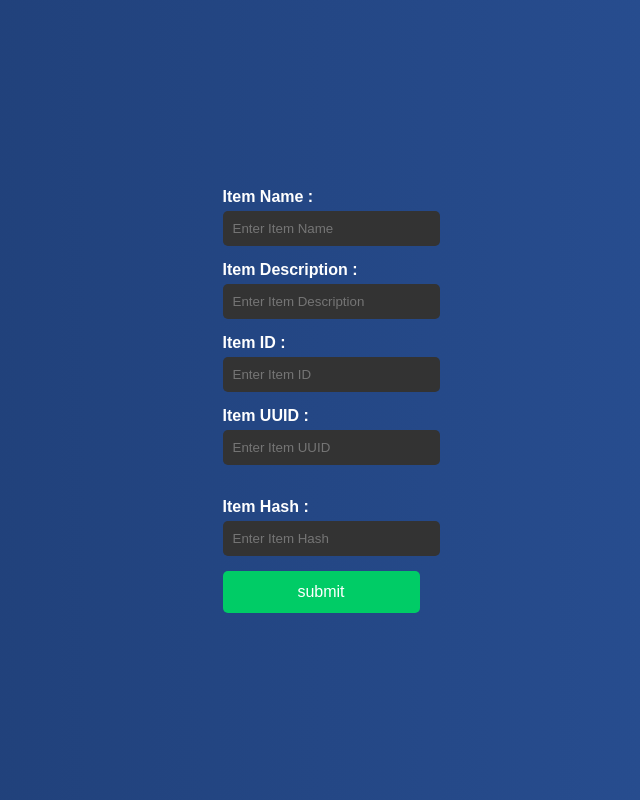
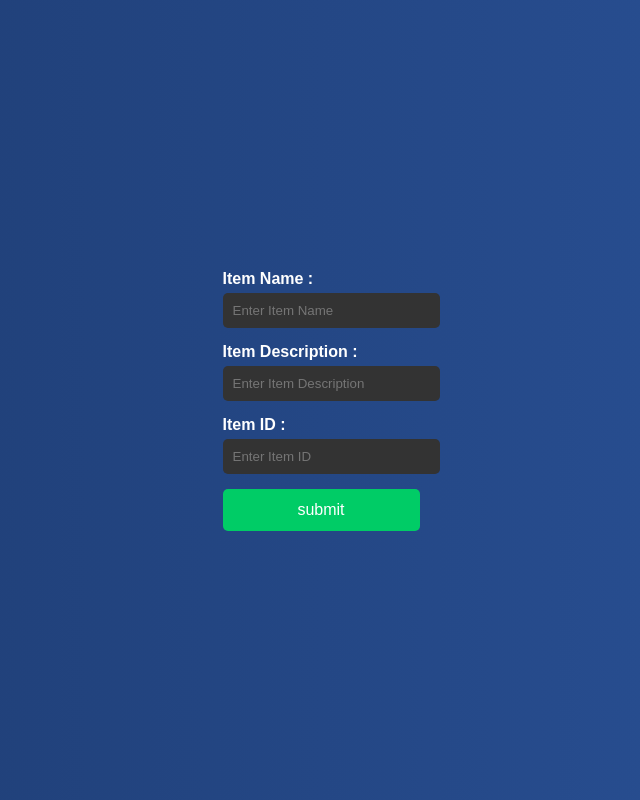
Before and after one commit to umangpatel9997/Devops, a Flask app: page /to-do in a window 1280 px wide. Shown: the whole page, without its empty margins (319-959 px from the left). Run offline with Flask 3, Linux system fonts and the light colour scheme.

```diff
--- a/frontend/templates/todo.html
+++ b/frontend/templates/todo.html
@@ -16,13 +16,6 @@
             <br>
             <label for="itemID">Item ID : </label>
             <input type="text" name="itemID" id="itemID" placeholder="Enter Item ID"/>
-            <br>
-             <label for="itemUUID">Item UUID : </label>
-            <input type="text" name="itemUUID" id="itemUUID" placeholder="Enter Item UUID"/>
-            <br>
-            <br>
-             <label for="itemHash">Item Hash : </label>
-            <input type="text" name="itemHash" id="itemHash" placeholder="Enter Item Hash"/>
             <br>
             <input type="submit" value="submit"/>
         </form>
```
